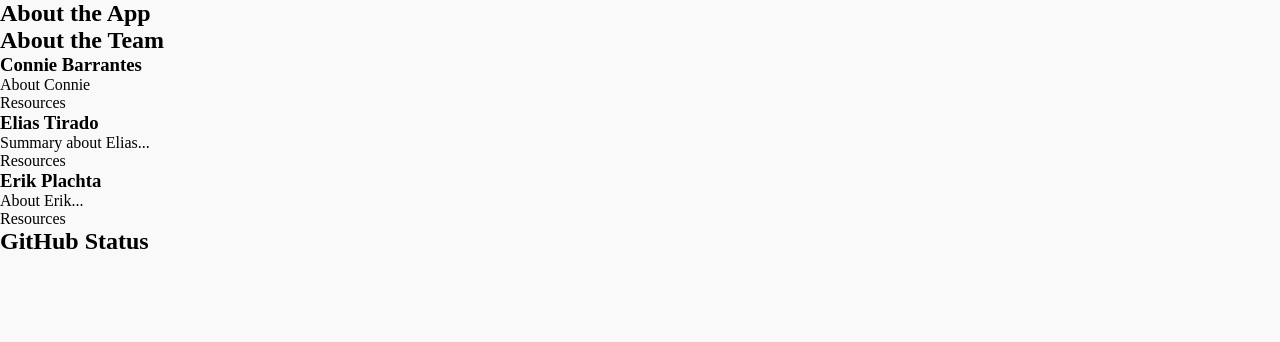
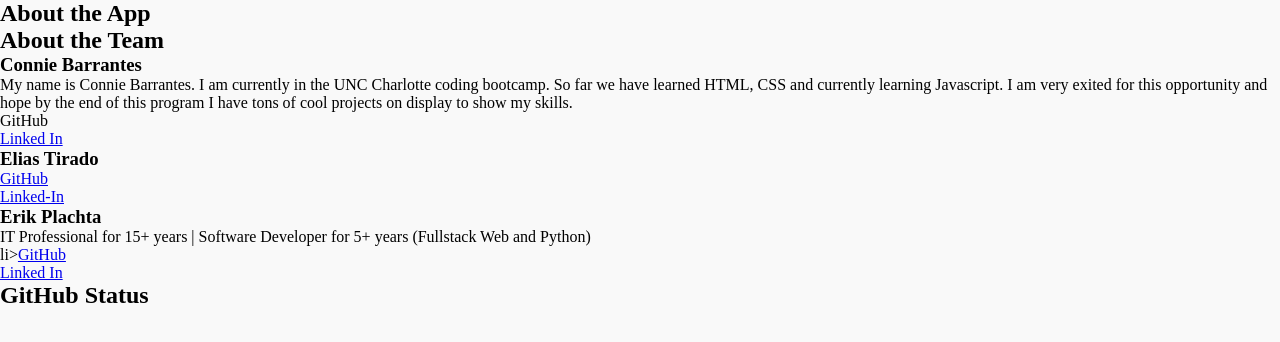
Before and after one commit to ErikPlachta/Cat-Images-and-Facts-Purrfect-Friend, a plain HTML site: page about.html in a window 1280 px wide. Drawn offline with Linux system fonts and the light colour scheme.

Commit message:
framed in basic about me page

```diff
--- a/about.html
+++ b/about.html
@@ -50,27 +50,43 @@
       <!-- CONNIE -->
       <article>
         <h3>Connie Barrantes</h3>
-        <p>About Connie</p>
+        <p>
+          My name is Connie Barrantes. I am currently in the UNC Charlotte coding
+          bootcamp. So far we have learned HTML, CSS and currently learning
+          Javascript. I am very exited for this opportunity and hope by the end
+          of this program I have tons of cool projects on display to show my skills.
+        </p>
         <span>
-          Resources
+          <ul>
+            <li><a href"https://github.com/barrantesc">GitHub</a></li>
+            <li><a href="https://www.linkedin.com/in/connie-barrantes/">Linked In</a></li>
+          </ul>
         </span>
       </article>
 
       <!-- ELIAS -->
       <article>
         <h3>Elias Tirado</h3>
-        <p>Summary about Elias...</p>
         <span>
-          Resources
+          <ul>
+            <li><a href="https://github.com/etdorikin">GitHub</a></li>
+            <li><a href="#">Linked-In</a></li>
+          </ul>
         </span>
       </article>
 
     <!-- ERIK -->
       <article>
         <h3>Erik Plachta</h3>
-        <p>About Erik...</p>
+        <p>
+          IT Professional for 15+ years | Software Developer for 5+ years
+          (Fullstack Web and Python)
+        </p>
         <span>
-          Resources
+          <ul>
+            li><a href="https://github.com/ErikPlachta">GitHub</a></li>
+            <li><a href="https://www.linkedin.com/in/erikplachta/">Linked In</a></li>
+          </ul>
         </span>
       </article>
     </section>
```
Also changed, not shown: assets/images/connie.jpeg (added), assets/images/erik.png (added).
